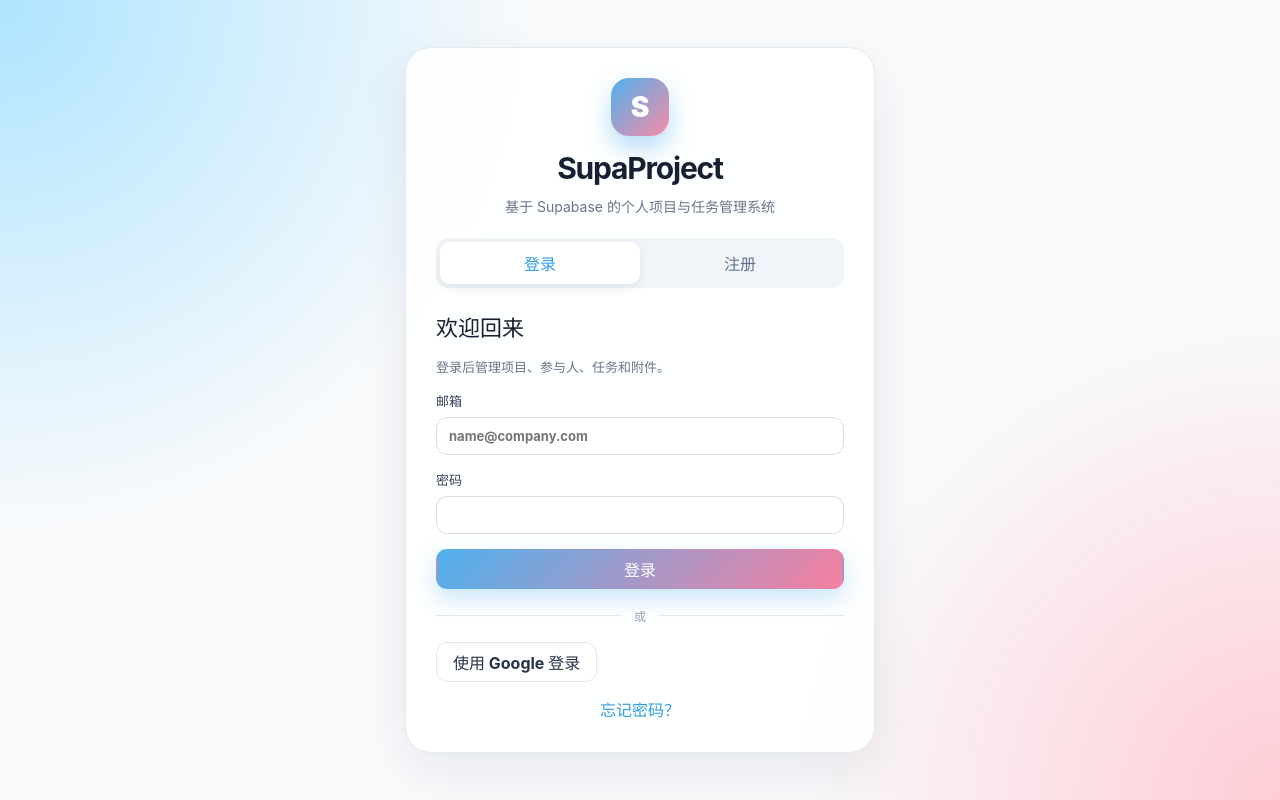
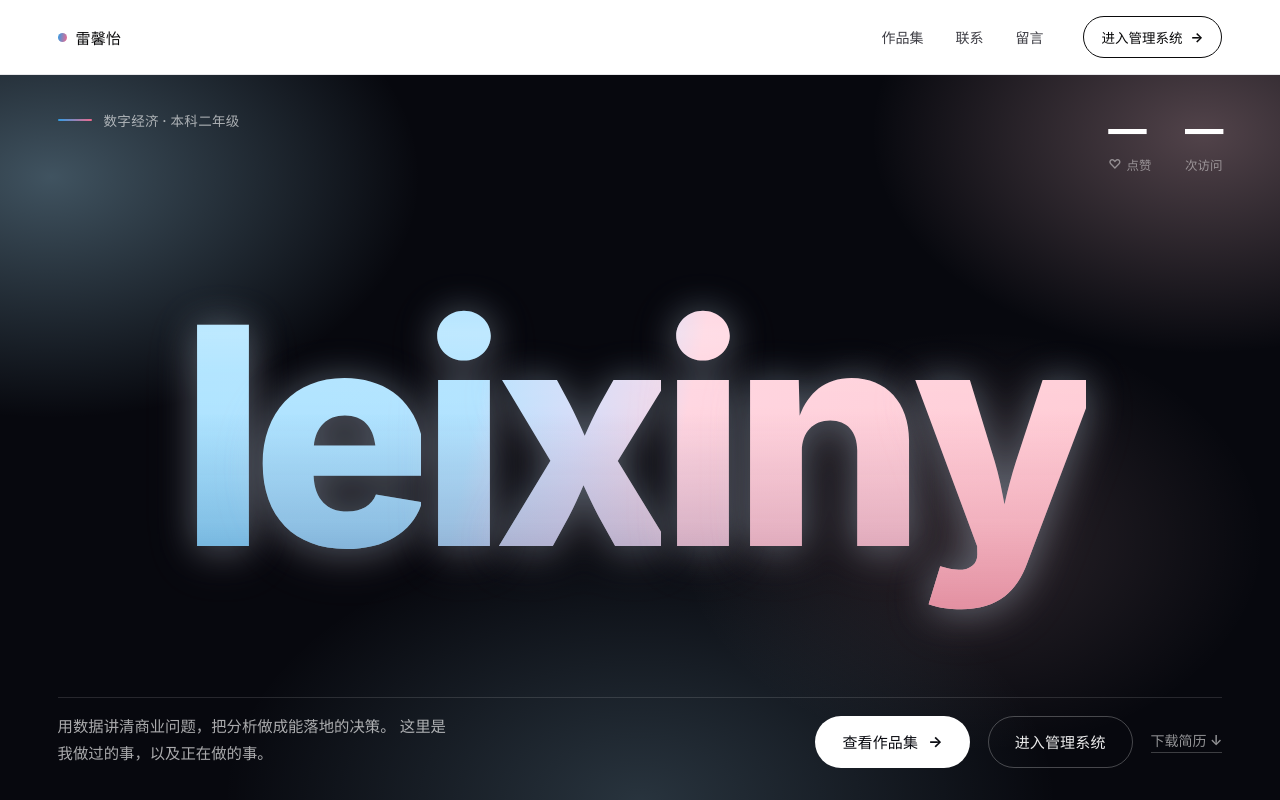
Before and after one commit to leixiny/leixiny.github.io, a React (Vite) app: page /#/home in a window 1280 px wide. Before the commit this address led to /#/login. Shown: the top 800 px of the page. Built offline with nearby package versions, Linux system fonts and the light colour scheme; no server answers; the database is empty.

Commit message:
Fill the whole first screen with the dark light-board hero

```diff
--- a/src/pages/HomePage.css
+++ b/src/pages/HomePage.css
@@ -145,14 +145,19 @@
 .hp-hero {
   position: relative;
   display: flex;
-  min-height: calc(100svh - 69px);
-  padding-block: clamp(26px, 4.2vh, 54px);
+  min-height: calc(100svh - 72px);
+  padding-block: clamp(26px, 4.4vh, 58px);
   overflow: hidden;
+  /* 整屏深色灯牌：应援色只有落在暗底上才亮得起来 */
+  background: #07080e;
+  color: #fff;
+  isolation: isolate;
 }
 
 /* 上（说明 + 数据）／中（姓名）／下（简介 + 按钮）三段撑满整屏 */
 .hp-hero-inner {
   position: relative;
+  z-index: 1;
   display: flex;
   flex: 1;
   flex-direction: column;
@@ -167,43 +172,28 @@
   gap: 24px;
 }
 
-/* 字标所在的灯牌区：应援色太浅，只有落在深底上才像灯牌，也才有对比度 */
+/* 字标区：撑满首屏上下两段文字之间的全部空间，字母居中 */
 .hp-hero-mid {
   position: relative;
   display: flex;
-  flex: 0 0 auto;
+  flex: 1 1 auto;
   align-items: center;
-  margin-inline: calc(50% - 50vw);
-  padding: clamp(26px, 3.6vh, 48px) clamp(20px, 4.5vw, 72px) clamp(36px, 4.8vh, 60px);
-  background: #07080e;
+  justify-content: center;
+  min-height: 0;
   isolation: isolate;
-  overflow: hidden;
 }
 
-/* 灯海：左右各一片蓝、粉的光，压在字母后面 */
-.hp-hero-mid::before {
-  content: '';
+/* 灯海：满屏铺开的蓝粉灯光，压在字母后面 */
+.hp-hero-glow {
   position: absolute;
-  inset: -40% -10%;
+  inset: 0;
   z-index: 0;
   pointer-events: none;
   background:
-    radial-gradient(26% 62% at 4% 62%, rgba(174, 228, 255, 0.4), transparent 72%),
-    radial-gradient(22% 54% at 22% 26%, rgba(255, 204, 213, 0.2), transparent 74%),
-    radial-gradient(30% 66% at 58% 70%, rgba(255, 204, 213, 0.26), transparent 72%),
-    radial-gradient(24% 56% at 92% 34%, rgba(174, 228, 255, 0.3), transparent 74%);
-  filter: blur(10px);
-}
-
-.hp-hero-glow {
-  position: absolute;
-  inset: -22% -12% auto -12%;
-  height: 132%;
-  pointer-events: none;
-  background:
-    radial-gradient(34% 42% at 9% 12%, rgba(174, 228, 255, 0.62), transparent 68%),
-    radial-gradient(30% 38% at 88% 6%, rgba(255, 204, 213, 0.6), transparent 68%),
-    radial-gradient(24% 30% at 54% 98%, rgba(174, 228, 255, 0.24), transparent 70%);
+    radial-gradient(40% 46% at 4% 14%, rgba(174, 228, 255, 0.34), transparent 72%),
+    radial-gradient(36% 42% at 94% 8%, rgba(255, 204, 213, 0.3), transparent 72%),
+    radial-gradient(44% 50% at 50% 100%, rgba(174, 228, 255, 0.2), transparent 74%),
+    radial-gradient(30% 38% at 76% 64%, rgba(255, 204, 213, 0.14), transparent 76%);
 }
 
 /* ---------- 首屏字标：leixiny（橹穆蓝粉灯牌色） ---------- */
@@ -215,7 +205,7 @@
   margin: 0;
   /* 七个小写字母，比原来的汉字字标略窄，留出呼吸 */
   margin-left: -0.045em;
-  font-size: clamp(74px, 21.6vw, 372px);
+  font-size: clamp(74px, min(25vw, 38vh), 440px);
   font-weight: 800;
   /* 行高留够降部（y 的尾巴），否则会被灯牌区裁掉 */
   line-height: 1.2;
@@ -333,6 +323,63 @@
   align-items: center;
   justify-content: flex-end;
   gap: 14px 18px;
+}
+
+/* ---------- 首屏在深底上：文字与按钮一律反白 ---------- */
+.hp-hero .hp-kicker {
+  color: rgba(255, 255, 255, 0.62);
+}
+
+.hp-hero .hp-stat strong {
+  color: #fff;
+}
+
+.hp-hero .hp-stat span {
+  color: rgba(255, 255, 255, 0.46);
+}
+
+.hp-hero .hp-stat--like:hover span {
+  color: #ffccd5;
+}
+
+.hp-hero .hp-lead {
+  color: rgba(255, 255, 255, 0.66);
+}
+
+.hp-hero .hp-hero-foot {
+  border-top-color: rgba(255, 255, 255, 0.13);
+}
+
+.hp-hero .hp-btn--solid {
+  background: #fff;
+  color: #0a0b11;
+}
+
+.hp-hero .hp-btn--solid:hover {
+  background-image: var(--rp-grad);
+  color: #fff;
+  box-shadow: 0 18px 40px -16px rgba(174, 228, 255, 0.55);
+}
+
+.hp-hero .hp-btn--ghost {
+  border-color: rgba(255, 255, 255, 0.26);
+  background: transparent;
+  color: rgba(255, 255, 255, 0.92);
+}
+
+.hp-hero .hp-btn--ghost:hover {
+  border-color: rgba(255, 255, 255, 0.9);
+  background: rgba(255, 255, 255, 0.07);
+}
+
+.hp-hero .hp-link-quiet {
+  color: rgba(255, 255, 255, 0.56);
+  border-bottom-color: rgba(255, 255, 255, 0.22);
+}
+
+.hp-hero .hp-link-quiet:hover {
+  color: #fff;
+  border-color: #fff;
 }
 
 .hp-btn {
@@ -820,7 +867,7 @@
 /* ---------- 响应式 ---------- */
 @media (max-width: 900px) {
   .hp-hero {
-    min-height: calc(100svh - 60px);
+    min-height: calc(100svh - 72px);
   }
 
   .hp-hero-foot {
@@ -864,16 +911,20 @@
   }
 
   .hp-hero {
-    min-height: auto;
-    padding-block: 30px 38px;
+    min-height: calc(100svh - 63px);
+    padding-block: 20px 24px;
+  }
+
+  .hp-hero-inner {
+    gap: 15px;
   }
 
   .hp-hero-mid {
-    padding-block: 22px;
+    padding-block: 10px;
   }
 
   .hp-word {
-    font-size: clamp(62px, 24vw, 140px);
+    font-size: clamp(58px, 29vw, 168px);
   }
 
   .hp-stats {
```
